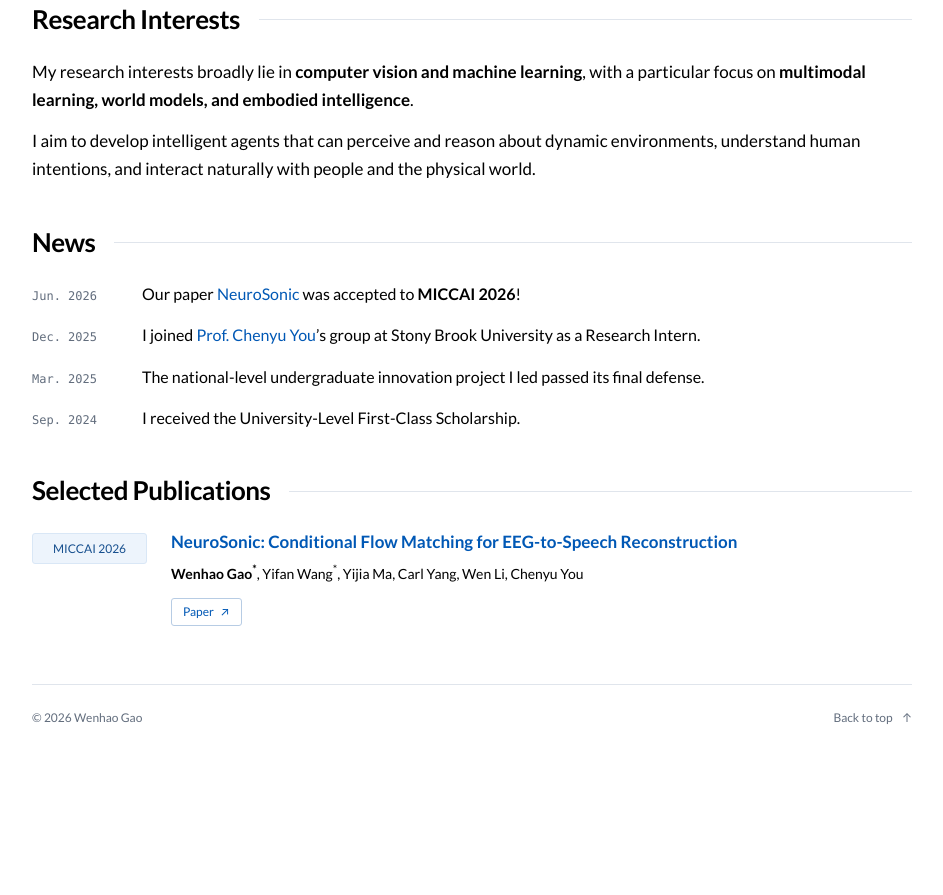
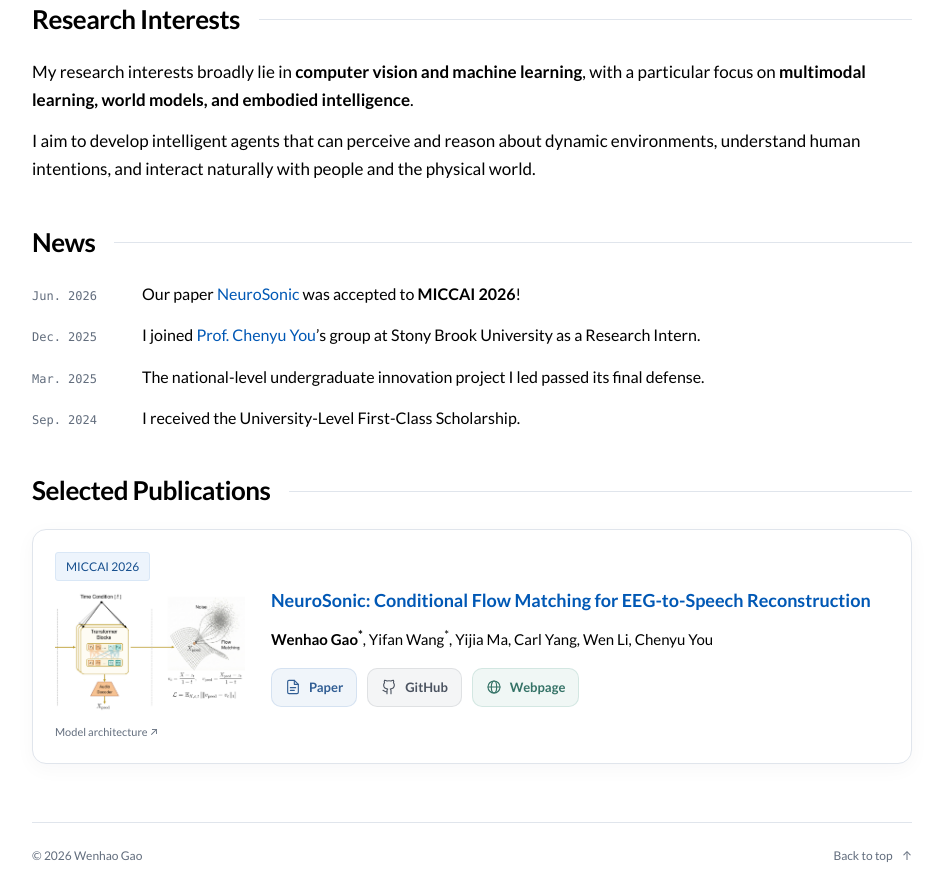
Before and after one commit to ghh1251/ghh1251.github.io, a plain HTML site: page index.html in a window 1280 px wide. Shown: the part 537-1432 px from the top of the page, without its empty margins (168-1111 px from the left). Before the commit the page ends 1294 px from the top, so only its background shows below. Drawn offline with Linux system fonts and the light colour scheme.

Commit message:
Refresh publication card with architecture and resource links

```diff
--- a/index.html
+++ b/index.html
@@ -12,7 +12,7 @@
   <title>Wenhao Gao — Academic Homepage</title>
   <link rel="icon" href="assets/favicon.svg" type="image/svg+xml">
   <link rel="preload" href="assets/fonts/lato-regular.woff2" as="font" type="font/woff2" crossorigin>
-  <link rel="stylesheet" href="styles.css?v=20261102a">
+  <link rel="stylesheet" href="styles.css?v=20261116-authors-larger">
   <script src="script.js?v=20261025e" defer></script>
 </head>
 <body id="top">
@@ -33,7 +33,7 @@
       <div class="intro">
         <h1 id="name">Wenhao Gao<span class="name-dot" aria-hidden="true">.</span></h1>
         <div class="bio">
-          <p>I am a senior undergraduate student at <a href="https://en.tongji.edu.cn/" target="_blank" rel="noopener noreferrer">Tongji University</a>. I spent a wonderful year as a Research Intern at <a href="https://www.stonybrook.edu/" target="_blank" rel="noopener noreferrer">Stony Brook University</a>, working with <a href="https://chenyuyou.me/" target="_blank" rel="noopener noreferrer">Prof. Chenyu You</a>. I'm truly grateful for the experience and the amazing people I had the opportunity to work with.</p>
+          <p>I am a senior undergraduate student at Tongji University. I spent a wonderful year as a Research Intern at Stony Brook University, working with <a href="https://chenyuyou.me/" target="_blank" rel="noopener noreferrer">Prof. Chenyu You</a>. I'm truly grateful for the experience and the amazing people I had the opportunity to work with.</p>
           <p>I am currently seeking PhD opportunities and would welcome the chance to discuss potential research collaborations.</p>
         </div>
         <div class="contacts" aria-label="Contact links">
@@ -72,11 +72,15 @@
     <section id="publications" class="content-section" aria-labelledby="publications-heading">
       <div class="section-heading"><h2 id="publications-heading">Selected Publications</h2></div>
       <article class="publication">
-        <div class="publication-venue">MICCAI 2026</div>
+        <a class="publication-figure" href="assets/neurosonic-architecture.png" target="_blank" rel="noopener" aria-label="View NeuroSonic architecture at full size">
+          <span class="publication-venue">MICCAI 2026</span>
+          <img src="assets/neurosonic-detail.png" alt="NeuroSonic architecture detail: time-conditioned Transformer, audio decoder, and flow-matching objective." width="1604" height="1028" loading="lazy">
+          <span class="figure-hint">Model architecture <span aria-hidden="true">↗</span></span>
+        </a>
         <div class="publication-body">
           <h3><a href="https://arxiv.org/pdf/2606.24087" target="_blank" rel="noopener noreferrer">NeuroSonic: Conditional Flow Matching for EEG-to-Speech Reconstruction</a></h3>
-          <p class="authors"><strong>Wenhao Gao<sup>*</sup></strong>, Yifan Wang<sup>*</sup>, Yijia Ma, Carl Yang, Wen Li, Chenyu You</p>
-          <div class="publication-links"><a href="https://arxiv.org/pdf/2606.24087" target="_blank" rel="noopener noreferrer">Paper <span aria-hidden="true">↗</span></a></div>
+          <p class="authors"><strong><a href="https://ghh1251.github.io/" target="_blank" rel="noopener noreferrer">Wenhao Gao</a><sup>*</sup></strong>, <a href="https://yfwang.me/" target="_blank" rel="noopener noreferrer">Yifan Wang</a><sup>*</sup>, <a href="mailto:Yijia.Ma@uth.tmc.edu" title="Email Yijia Ma">Yijia Ma</a>, <a href="https://www.cs.emory.edu/~jyang71/" target="_blank" rel="noopener noreferrer">Carl Yang</a>, <a href="https://med.uth.edu/psychiatry/2023/12/19/wen-li-phd/" target="_blank" rel="noopener noreferrer">Wen Li</a>, <a href="https://chenyuyou.me/" target="_blank" rel="noopener noreferrer">Chenyu You</a></p>
+          <div class="publication-links"><a href="https://arxiv.org/pdf/2606.24087" target="_blank" rel="noopener noreferrer"><svg viewBox="0 0 24 24" fill="none" stroke="currentColor" stroke-width="1.7" stroke-linecap="round" stroke-linejoin="round" aria-hidden="true"><path d="M14 2H6a2 2 0 0 0-2 2v16a2 2 0 0 0 2 2h12a2 2 0 0 0 2-2V8z"/><path d="M14 2v6h6M8 13h8M8 17h6"/></svg><span>Paper</span></a><a href="https://github.com/Y-Research-SBU/NeuroSonic" target="_blank" rel="noopener noreferrer"><svg viewBox="0 0 24 24" fill="none" stroke="currentColor" stroke-width="1.7" stroke-linecap="round" stroke-linejoin="round" aria-hidden="true"><path d="M9 19c-4 1-4-2-6-2m12 5v-4a3.5 3.5 0 0 0-1-3c3-.3 6-1.5 6-6a4.7 4.7 0 0 0-1.3-3.3A4.3 4.3 0 0 0 18.6 2S17.3 1.7 15 3a13.4 13.4 0 0 0-6 0C6.7 1.7 5.4 2 5.4 2a4.3 4.3 0 0 0-.1 3.7A4.7 4.7 0 0 0 4 9c0 4.5 3 5.7 6 6a3.5 3.5 0 0 0-1 3v4"/></svg><span>GitHub</span></a><a href="https://y-research-sbu.github.io/NeuroSonic/" target="_blank" rel="noopener noreferrer"><svg viewBox="0 0 24 24" fill="none" stroke="currentColor" stroke-width="1.7" stroke-linecap="round" stroke-linejoin="round" aria-hidden="true"><circle cx="12" cy="12" r="9"/><ellipse cx="12" cy="12" rx="4" ry="9"/><path d="M3 12h18"/></svg><span>Webpage</span></a></div>
         </div>
       </article>
     </section>
--- a/styles.css
+++ b/styles.css
@@ -22,3 +22,44 @@
 
 /* Reference typography: regular body and name, stronger section and paper headings. */
 body,h1,.bio a{font-weight:400}h2{font-weight:600}h3,.research-copy strong,.news-row strong,.authors strong{font-weight:700}
+
+/* Publication preview: original architecture beside paper details. */
+.publication{grid-template-columns:190px minmax(0,1fr);gap:26px;align-items:center;padding:22px;border:1px solid var(--line);border-radius:14px;background:#fff;box-shadow:0 5px 20px rgba(28,41,58,.035)}
+.publication-figure{display:flex;flex-direction:column;gap:10px;min-width:0;color:var(--muted)}
+.publication-figure:hover{text-decoration:none}
+.publication-figure .publication-venue{align-self:flex-start;margin:0;font-size:12px;padding:4px 10px}
+.publication-figure img{display:block;width:100%;height:auto;object-fit:contain}
+.figure-hint{font-size:11px;color:var(--muted)}
+.publication-figure:hover .figure-hint{color:var(--link)}
+.publication-body h3{font-size:18px;line-height:1.5;margin-bottom:12px}
+.publication-links{margin-top:16px}
+@media(max-width:760px){.publication{grid-template-columns:160px minmax(0,1fr);gap:20px;padding:18px}}
+@media(max-width:480px){.publication{grid-template-columns:1fr;gap:16px;padding:18px}.publication-figure{width:160px;max-width:100%}.publication-body h3{font-size:17px}}
+
+/* Keep linked author names in the same black as the surrounding text. */
+.authors a,.authors a:hover,.authors a:visited{color:#000}
+
+.publication-links{flex-wrap:wrap;gap:8px}
+
+/* Substantial, softly filled publication resource buttons. */
+.publication-links{gap:10px}
+.publication-links a{display:inline-flex;align-items:center;justify-content:center;gap:8px;padding:9px 13px;min-height:39px;border:1px solid #dce5ef;border-radius:10px;background:#f1f5fa;color:#254e7a;font-size:13px;font-weight:700;line-height:1.4;box-shadow:0 2px 3px rgba(28,41,58,.05),inset 0 1px 0 rgba(255,255,255,.9);transition:background .16s ease,border-color .16s ease,box-shadow .16s ease}
+.publication-links a svg{width:16px;height:16px}
+.publication-links a span{margin:0}
+.publication-links a .resource-arrow{font-size:13px;opacity:.55;margin-left:2px}
+.publication-links a:hover{background:#e5edf7;border-color:#b7cbe2;box-shadow:0 3px 8px rgba(28,41,58,.10)}
+.publication-links a:active{background:#dce7f4;box-shadow:inset 0 1px 3px rgba(28,41,58,.08)}
+
+/* Subtle translucent resource colors on the white publication card. */
+.publication-links a{box-shadow:none}
+.publication-links a:nth-child(1){color:#315e94;background:rgba(61,116,185,.075);border-color:rgba(61,116,185,.15)}
+.publication-links a:nth-child(2){color:#4b5360;background:rgba(67,77,92,.055);border-color:rgba(67,77,92,.12)}
+.publication-links a:nth-child(3){color:#357367;background:rgba(45,137,116,.07);border-color:rgba(45,137,116,.15)}
+.publication-links a:nth-child(1):hover{background:rgba(61,116,185,.13)}
+.publication-links a:nth-child(2):hover{background:rgba(67,77,92,.10)}
+.publication-links a:nth-child(3):hover{background:rgba(45,137,116,.12)}
+.publication-links a:hover{box-shadow:none}
+
+/* Increase author text by one pixel at each breakpoint. */
+.authors{font-size:15px}
+@media(max-width:580px){.authors{font-size:14px}}
```
Also changed, not shown: assets/neurosonic-architecture.png (added), assets/neurosonic-detail.png (added).
